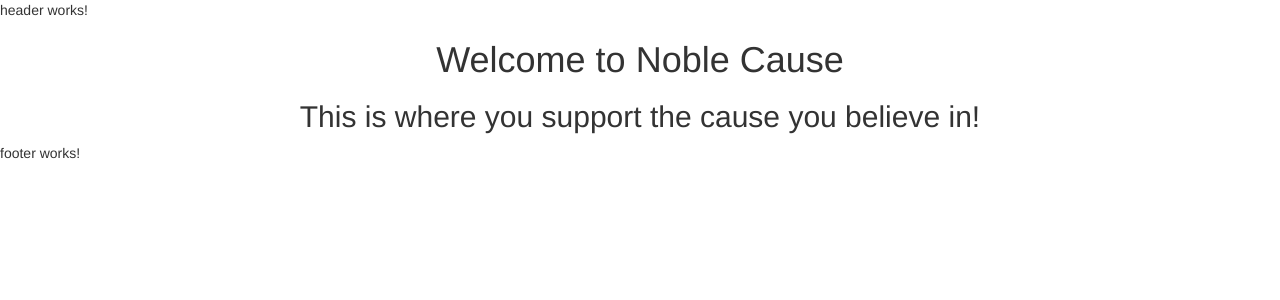
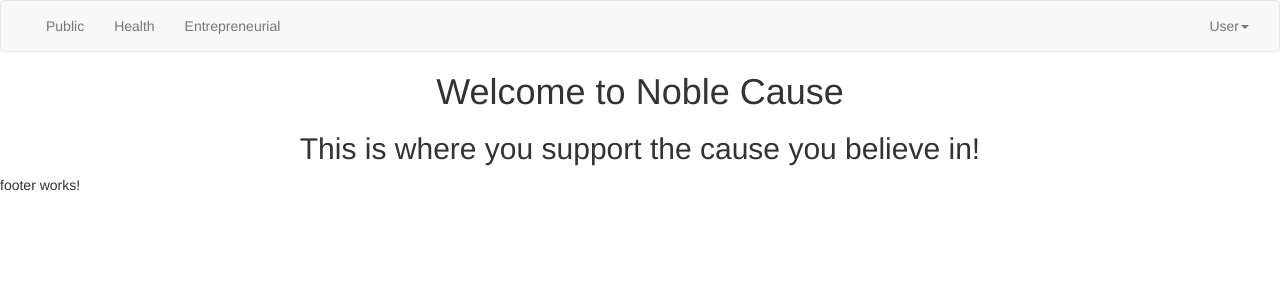
Before and after one commit to IvoNikolov/noble-causes-web-app, an Angular app: page / in a window 1280 px wide. Shown: the top 300 px of the page. Built offline with nearby package versions, Linux system fonts and the light colour scheme.

Commit message:
Add header

```diff
--- a/src/app/shared/header/header.component.html
+++ b/src/app/shared/header/header.component.html
@@ -1,3 +1,21 @@
-<p>
-  header works!
-</p>
+<nav class="navbar navbar-default">
+  <div class="container-fluid">
+     <div class="collapse navbar-collapse">
+      <ul class="nav navbar-nav">
+        <li><a href="#">Public</a></li>
+        <li><a href="#">Health</a></li>
+        <li><a href="#">Entrepreneurial</a></li>
+      </ul>
+      <ul class="nav navbar-nav navbar-right">
+        <li class="dropdown">
+          <a href="#" class="dropdown-toggle" role="button">User<span class="caret"></span></a>
+          <ul class="dropdown-menu">
+            <li><a href="#">Settings</a></li>
+            <li><a href="#">Logout</a></li>
+          </ul>
+        </li>
+      </ul>
+     </div>
+    <div class="collapse navbar-show"> Ok</div>
+    </div>
+</nav>
```
